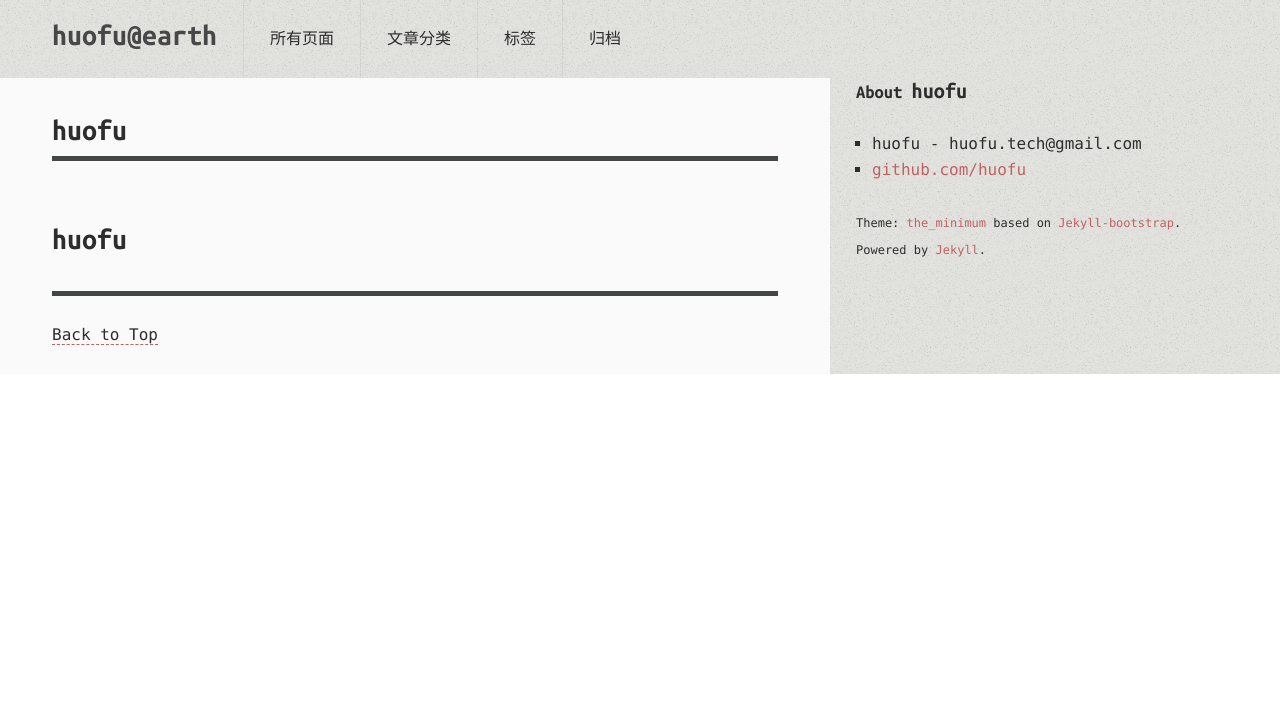
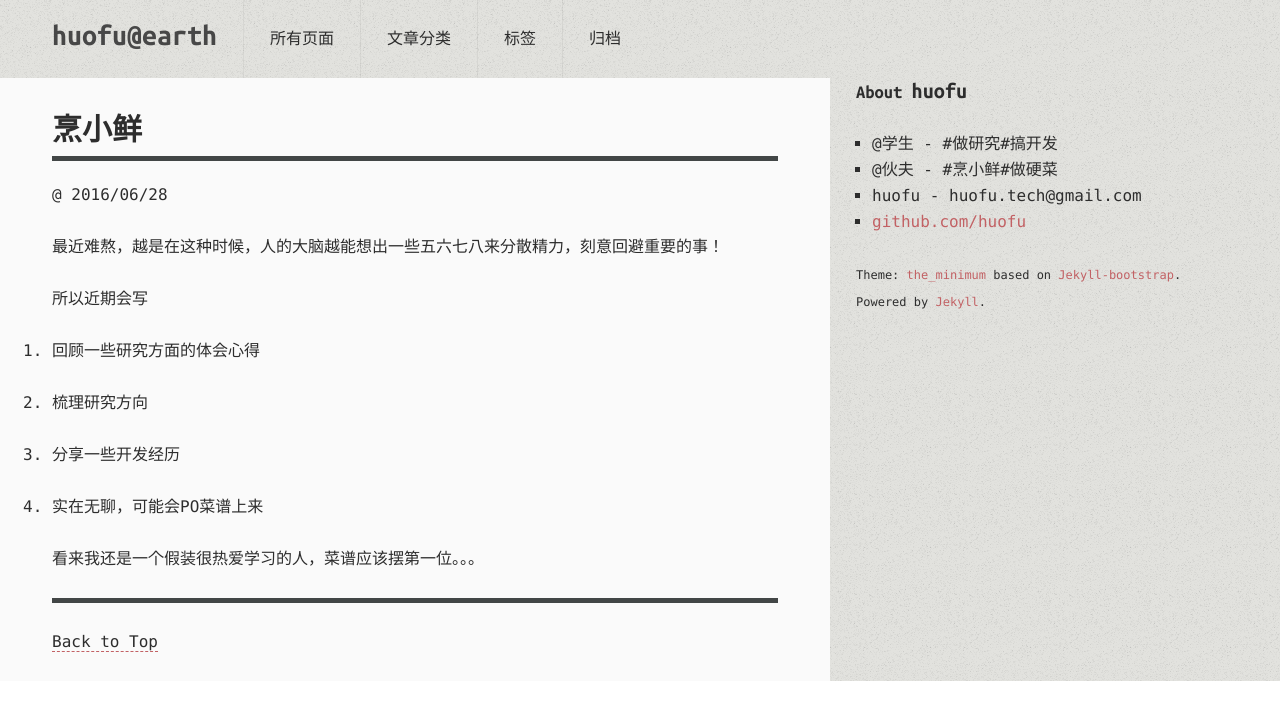
Before and after one commit to huofu/huofu.github.com, a Jekyll site: the page built from index.md, in a window 1280 px wide. Shown: the top 720 px of the page. Built offline with Jekyll 4.4.1, drawn with Linux system fonts in a browser that asks for light colours; comment, search, counter and statistics services are not loaded.

Commit message:
write some thoughts in index.md at fanling

```diff
--- a/_includes/themes/the-program/default.html
+++ b/_includes/themes/the-program/default.html
@@ -48,6 +48,8 @@
 				<div class="misc vcard">
 					<h4>About <big>huofu</big></h4>
 					<ul>
+						<li><span>@学生 - </span><span>#做研究</span><span>#搞开发</span></li>
+						<li><span>@伙夫 - </span><span>#烹小鲜</span><span>#做硬菜</span></li>
 						<li class="contact"><address><span class="author fn n">{{ site.author.name }}</span> - <span class="fn email">{{ site.author.email }}</span></address></li>
 						<li class="github"><a href="http://github.com/{{ site.author.github }}/" rel="me">github.com/{{ site.author.github }}</a></li>
 					</ul>
--- a/index.md
+++ b/index.md
@@ -1,8 +1,22 @@
 ---
 layout: page
-title: huofu
+title: 烹小鲜
 tagline: Supporting tagline
 ---
 {% include JB/setup %}
 
-# huofu
+@ 2016/06/28
+
+最近难熬，越是在这种时候，人的大脑越能想出一些五六七八来分散精力，刻意回避重要的事！
+
+所以近期会写
+
+1. 回顾一些研究方面的体会心得
+
+2. 梳理研究方向
+
+3. 分享一些开发经历
+
+4. 实在无聊，可能会PO菜谱上来
+
+看来我还是一个假装很热爱学习的人，菜谱应该摆第一位。。。
```
